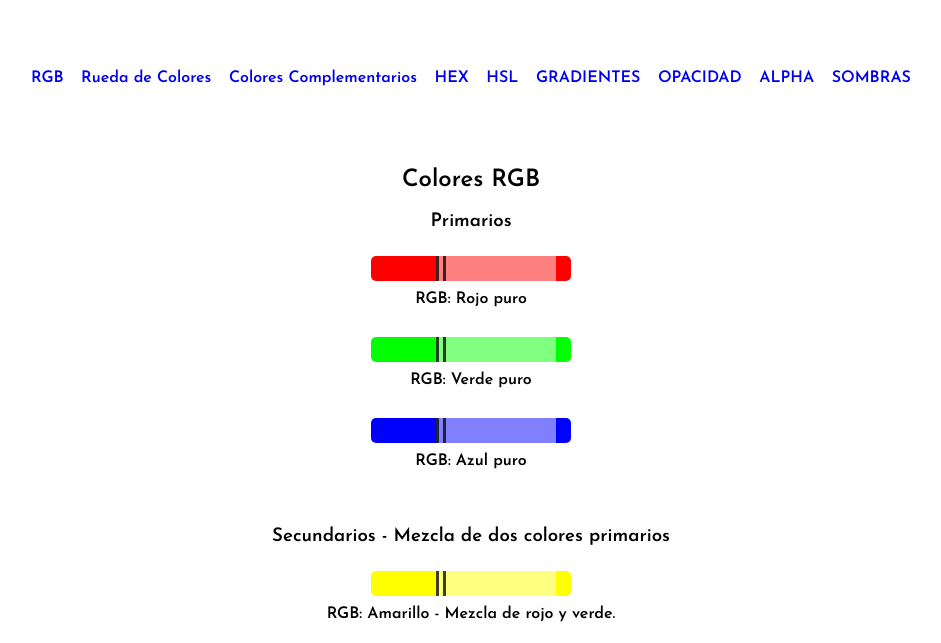
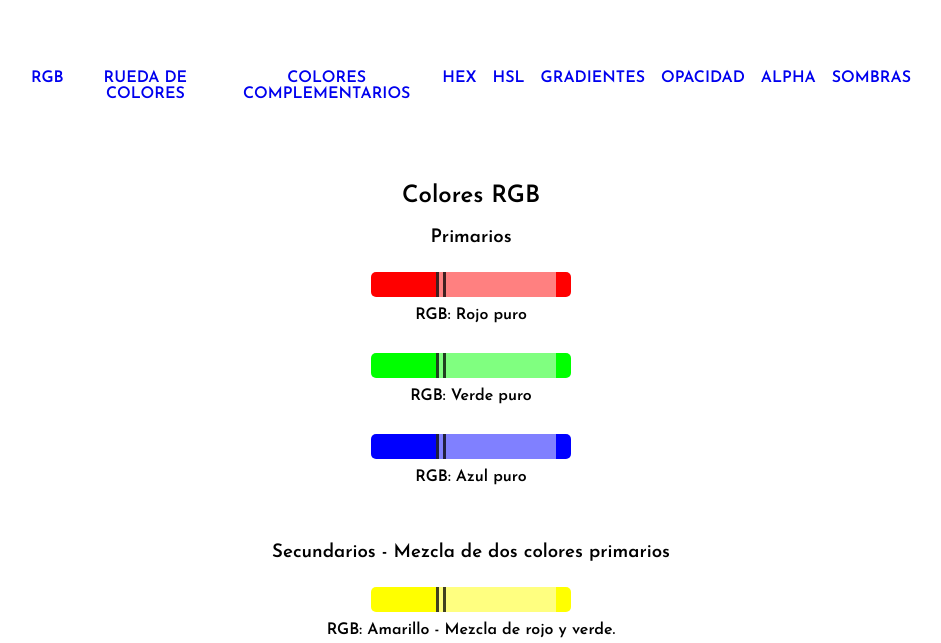
Before and after one commit to modernclix/css-colors, a plain HTML site: page index.html in a window 1280 px wide. Shown: the part 157-800 px from the top of the page, without its empty margins (169-1110 px from the left). Drawn offline with Linux system fonts and the light colour scheme.

Commit message:
DEJAMOS TODO EL NAV EN MAYÚSCULAS

```diff
--- a/index.html
+++ b/index.html
@@ -22,8 +22,8 @@
         </header>
         <nav id="nav"><ul>
             <a href="#rgb"><li>RGB</li></a>
-            <a href="#rueda"><li>Rueda de Colores</li></a>
-            <a href="#complementarios"><li>Colores Complementarios</li></a>
+            <a href="#rueda"><li>RUEDA DE COLORES</li></a>
+            <a href="#complementarios"><li>COLORES COMPLEMENTARIOS</li></a>
             <a href="#hex"><li>HEX</li></a>
             <a href="#hsl"><li>HSL</li></a>
             <a href="#gradientes"><li>GRADIENTES</li></a>
```
